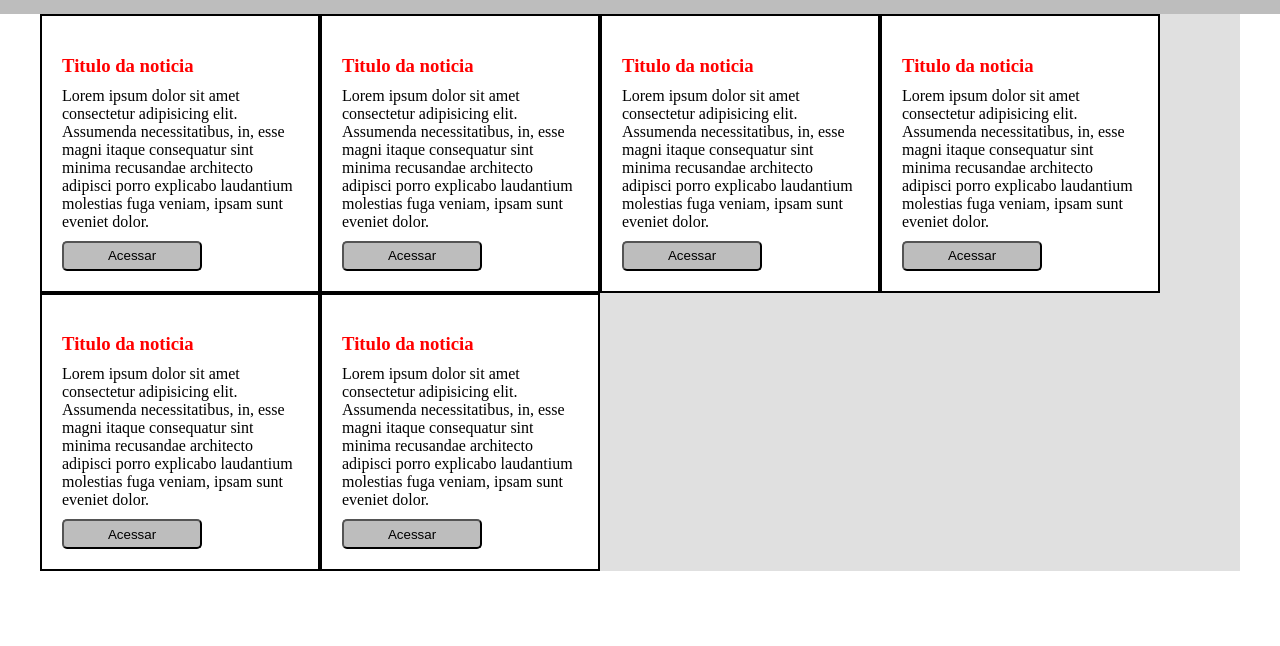
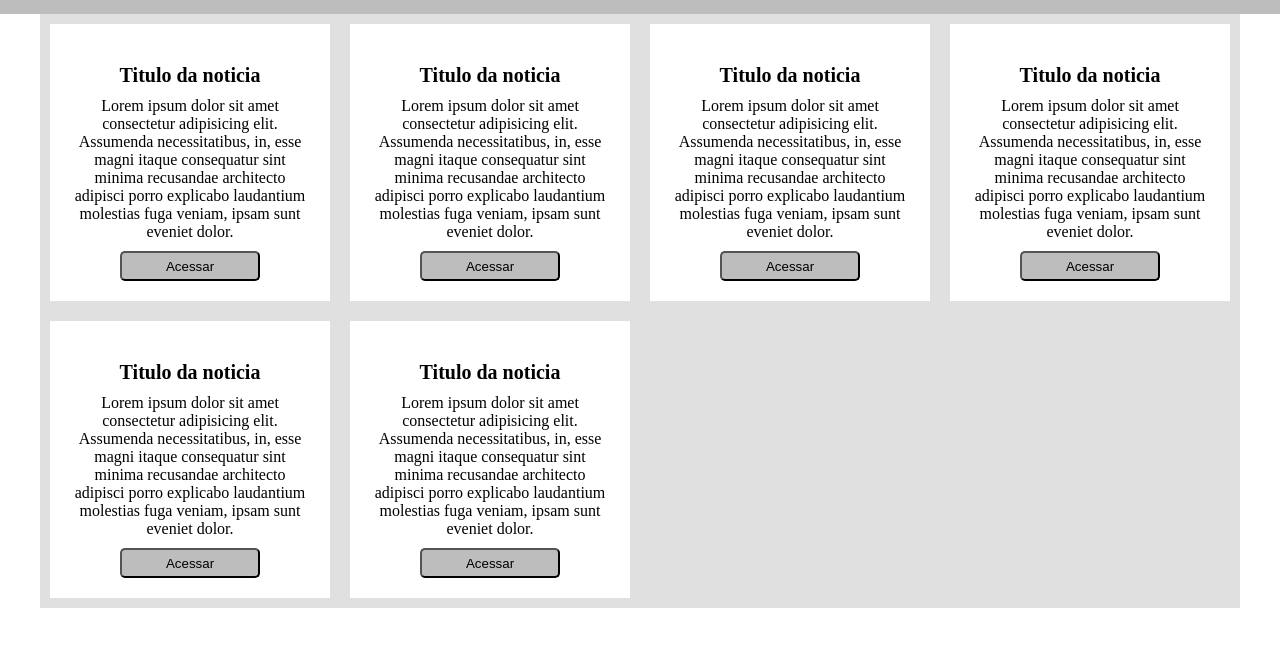
Before and after one commit to italods/JobNews, a plain HTML site: page index.html in a window 1280 px wide. Shown: the part 56-702 px from the top of the page. Drawn offline with Linux system fonts and the light colour scheme.

Commit message:
Update style.css

```diff
--- a/style.css
+++ b/style.css
@@ -55,18 +55,18 @@ nav a{
   display: flex;
   flex-wrap: wrap;
 }
+
 .card{
   width: calc(25% - 20px);
+  margin: 10px;
+  text-align: center;
+  padding: 20px;
   background: white;
-  border: 2px solid black;
-  padding: 20px;
- /*  width: 350px;
-
-  margin: 20px; */
 }
 
 .card h3{
-  color: red;
+  font-size: 20px;
+  font-weight: 600;
   margin-bottom: 10px;
 }
 
@@ -88,11 +88,3 @@ footer{
   height: 70px;
   background: var(--gray);
 }
-
-/*
-.card-text
-.card-text
-.btnNews
-footer
-
-*/
```
